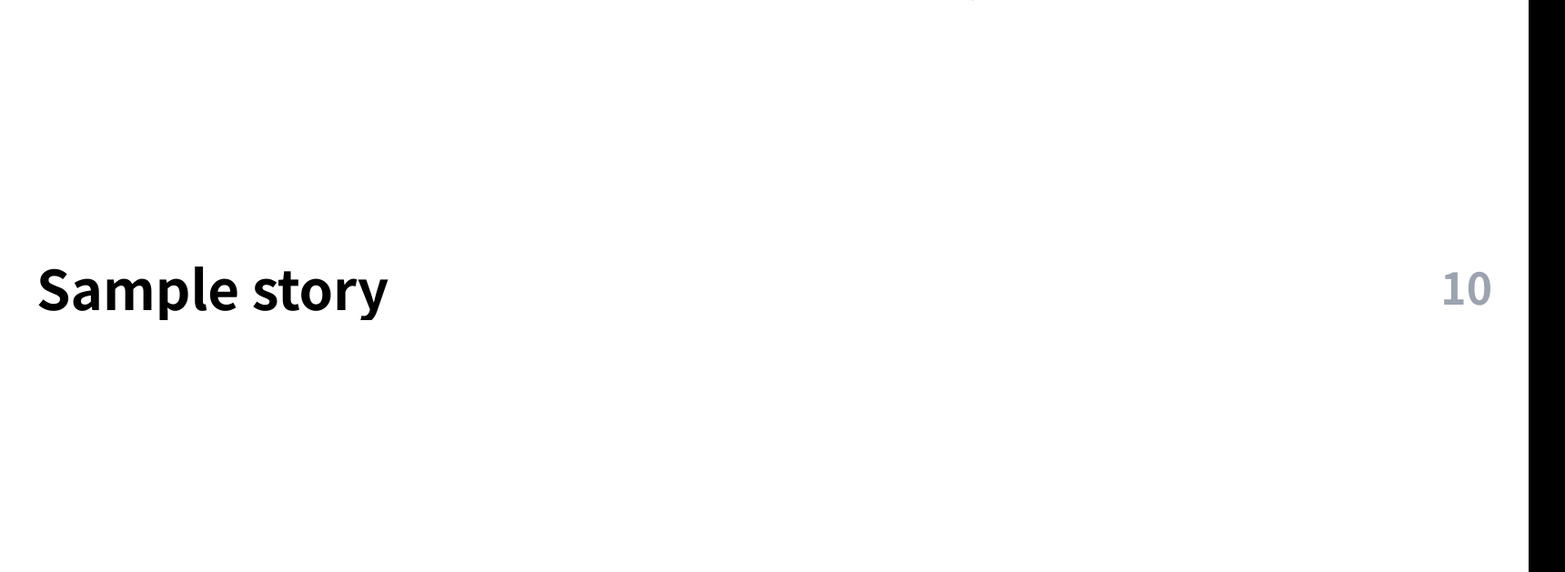
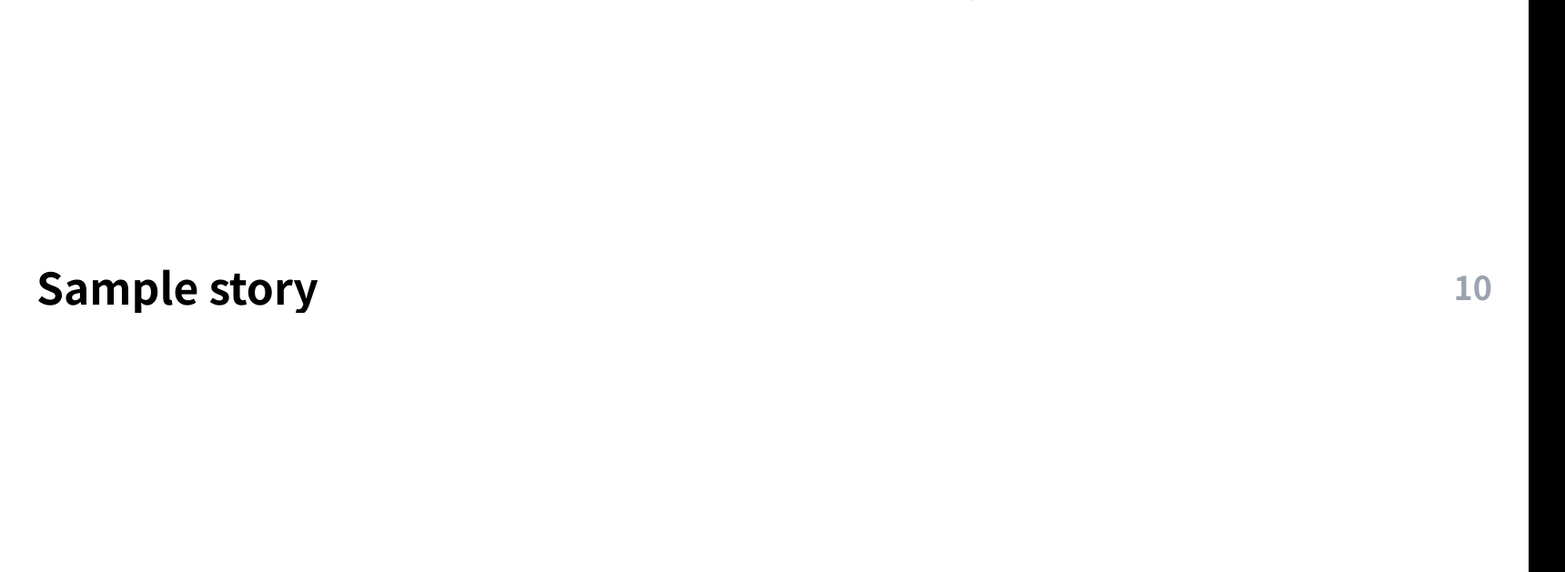
Before and after one commit to t0saki/Kindle-Dashboard-Server, a Flask app: template templates/dashboard.html in a window 1720 px wide. Shown: the part 635-1264 px from the top of the page at 91% size. Run offline with Flask 3, Linux system fonts and the light colour scheme; the template is opened without the code that fills it: most values are stand-ins (such as "Sample title", 1, 10 or a date in 2020); some libraries are stand-ins or nearby versions.

Commit message:
style: Update dashboard news display to show more stories with smaller font sizes for titles and scores.

```diff
--- a/templates/dashboard.html
+++ b/templates/dashboard.html
@@ -193,13 +193,13 @@
             <div class="panel w-full flex flex-col p-8 px-10">
                 <!-- Distribute vertically -->
                 <div class="flex flex-col flex-grow justify-around py-1">
-                    {% for story in news[:5] %}
+                    {% for story in news[:7] %}
                     {% if story.is_external %}
                     <!-- External News: No index, no divider, meta on right -->
                     <div class="flex items-center justify-between group py-1">
                         <div class="flex items-center flex-1 min-w-0 mr-4 overflow-hidden">
                             <!-- Title only (no numbered index), single line -->
-                            <span class="hn-story-title text-6xl font-bold text-black leading-tight truncate whitespace-nowrap">
+                            <span class="hn-story-title text-5xl font-bold text-black leading-tight truncate whitespace-nowrap">
                                 {{ story.title }}
                             </span>
                         </div>
@@ -214,12 +214,12 @@
                         <div class="flex items-center flex-1 min-w-0 mr-4 overflow-hidden">
 
                             <!-- Title, single line with truncation -->
-                            <span class="hn-story-title text-6xl font-bold text-black leading-tight truncate whitespace-nowrap">
+                            <span class="hn-story-title text-5xl font-bold text-black leading-tight truncate whitespace-nowrap">
                                 {{ story.title }}
                             </span>
                         </div>
                         <!-- Score (Small gray number, Black if breaking) -->
-                        <span class="text-5xl font-bold {% if story.is_breaking %}text-black{% else %}text-gray-400{% endif %} shrink-0 min-w-[3rem] text-right">
+                        <span class="text-4xl font-bold {% if story.is_breaking %}text-black{% else %}text-gray-400{% endif %} shrink-0 min-w-[3rem] text-right">
                              {{ story.score }}
                         </span>
                     </div>
```
